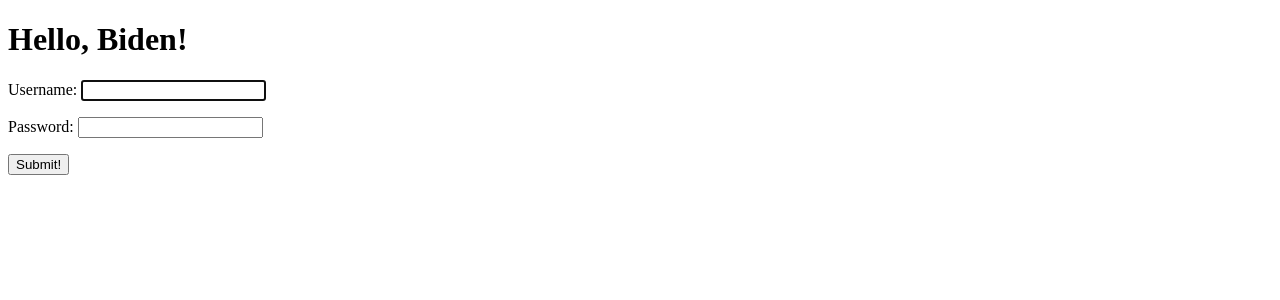
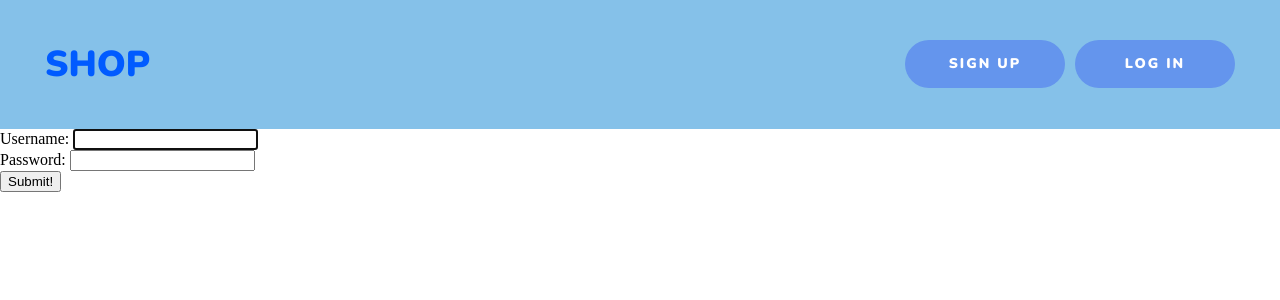
Before and after one commit to DerFacn/course, a Django app: page /accounts/login/ in a window 1280 px wide. Shown: the top 300 px of the page. Run offline with Django 4.2, Linux system fonts and the light colour scheme.

Commit message:
Header created and added to all pages. Connected google fonts

```diff
--- a/application/accounts/templates/accounts/profiles.html
+++ b/application/accounts/templates/accounts/profiles.html
@@ -1,3 +1,8 @@
+{% include 'base/base.html' %}
+{% include 'base/header.html' %}
+{% block header %}{% endblock %}
+
+{% block content %}
 <form method="get">
     <input name="current" required="required"/>
     <button type="submit">Search</button>
@@ -54,3 +59,4 @@
 {% else %}
 User does not exist. Please, check username again correctly
 {% endif %}
+{% endblock %}
--- /dev/null
+++ b/application/static/style/header_style.css
@@ -0,0 +1,64 @@
+* {
+    margin: 0;
+}
+
+body {
+    /* font-family: 'Nunito', sans-serif; */
+}
+
+.header {
+  padding: 40px;
+  text-align: center;
+  background:  #85c1e9;
+  color: white;
+  overflow: hidden;
+  position: sticky;
+}
+
+.header a {
+    float: left;
+    margin-left: 5px;
+    margin-right: 5px;
+    display: block;
+    text-decoration: none;
+}
+
+.header a.right {
+    float: right;
+}
+
+.header a.logo {
+    font-size: 36px;
+    font-family: 'Nunito', sans-serif;
+    margin-right: 20px;
+    font-weight: black;
+    color: #005bff;
+}
+
+.button {
+    font-family: 'Nunito', sans-serif;
+    display: inline-block;
+    outline: none;
+    cursor: pointer;
+    font-size: 14px;
+    line-height: 1;
+    border-radius: 500px;
+    transition-property: background-color,border-color,color,box-shadow,filter;
+    transition-duration: .3s;
+    border: 1px solid transparent;
+    letter-spacing: 2px;
+    min-width: 160px;
+    text-transform: uppercase;
+    white-space: normal;
+    font-weight: 700;
+    text-align: center;
+    padding: 16px 14px 18px;
+    color: #fff;
+    background-color: #6495ED;
+    height: 48px;
+}
+
+.button:hover{
+    background-color: #CCCCFF;
+    color: black;
+}
--- a/application/templates/base/base.html
+++ b/application/templates/base/base.html
@@ -5,7 +5,7 @@
     <meta name="viewport"
           content="width=device-width, user-scalable=no, initial-scale=1.0, maximum-scale=1.0, minimum-scale=1.0">
     <meta http-equiv="X-UA-Compatible" content="ie=edge">
-    <title>{% block title %}Online Shop{% endblock %}</title>
+    <title>Shop</title>
 </head>
 <body>
 {% block content %}
--- a/application/templates/base/header.html
+++ b/application/templates/base/header.html
@@ -2,12 +2,23 @@
 <html lang="eu">
 <head>
   {% load static %}
-  <link rel="stylesheet" href="https://fonts.googleapis.com/css?family=Open+Sans">
-  <link rel="stylesheet" href="{% static 'style/style.css' %}">
+  <link href="https://fonts.googleapis.com/css2?family=Nunito:wght@1000&display=swap" rel="stylesheet">
+  <link rel="stylesheet" href="{% static 'style/header_style.css' %}">
 </head>
 <body>
 {% block header %}
-<h1>derfacn shop</h1>
+<div class="header">
+  <a href="/" class="logo">SHOP</a>
+  {% if user.is_authenticated %}
+  <a href="{% url 'logout' %}" class="right"><button class="button">Log Out</button></a>
+    <a href="/accounts/?current={{ user.username }}" class="right"><button class="button">{{ user.username}}</button></a>
+    <a href="/accounts/"><button class="button">Search..</button></a>
+    <a href="/products"><button class="button">Products</button></a>
+{% else %}
+    <a href="{% url 'login' %}" class="right"><button class="button">Log In</button></a>
+    <a href="/accounts/signup/" class="right"><button class="button">Sign Up</button></a>
+{% endif %}
+</div>
 {% endblock %}
 </body>
 </html>
--- a/application/templates/registration/login.html
+++ b/application/templates/registration/login.html
@@ -1,20 +1,11 @@
-<!doctype html>
-<html lang="en">
-<head>
-    <meta charset="UTF-8">
-    <meta name="viewport"
-          content="width=device-width, user-scalable=no, initial-scale=1.0, maximum-scale=1.0, minimum-scale=1.0">
-    <meta http-equiv="X-UA-Compatible" content="ie=edge">
-    <title>Login</title>
-</head>
-<body>
-<h1>Hello, Biden!</h1>
+{% include 'base/base.html' %}
+{% include 'base/header.html' %}
+{% block header %}{% endblock %}
 
+{% block content %}
 <form method="post">
     {{ form.as_p }}
     {% csrf_token %}
     <button type="submit">Submit!</button>
 </form>
-
-</body>
-</html>
+{% endblock %}
```
Also changed, not shown: application/accounts/templates/accounts/index.html (+0 -10 lines), application/products/templates/products/products.html (+10 -8 lines), application/static/style/style.css (deleted, +0 -8 lines), application/db.sqlite3.
